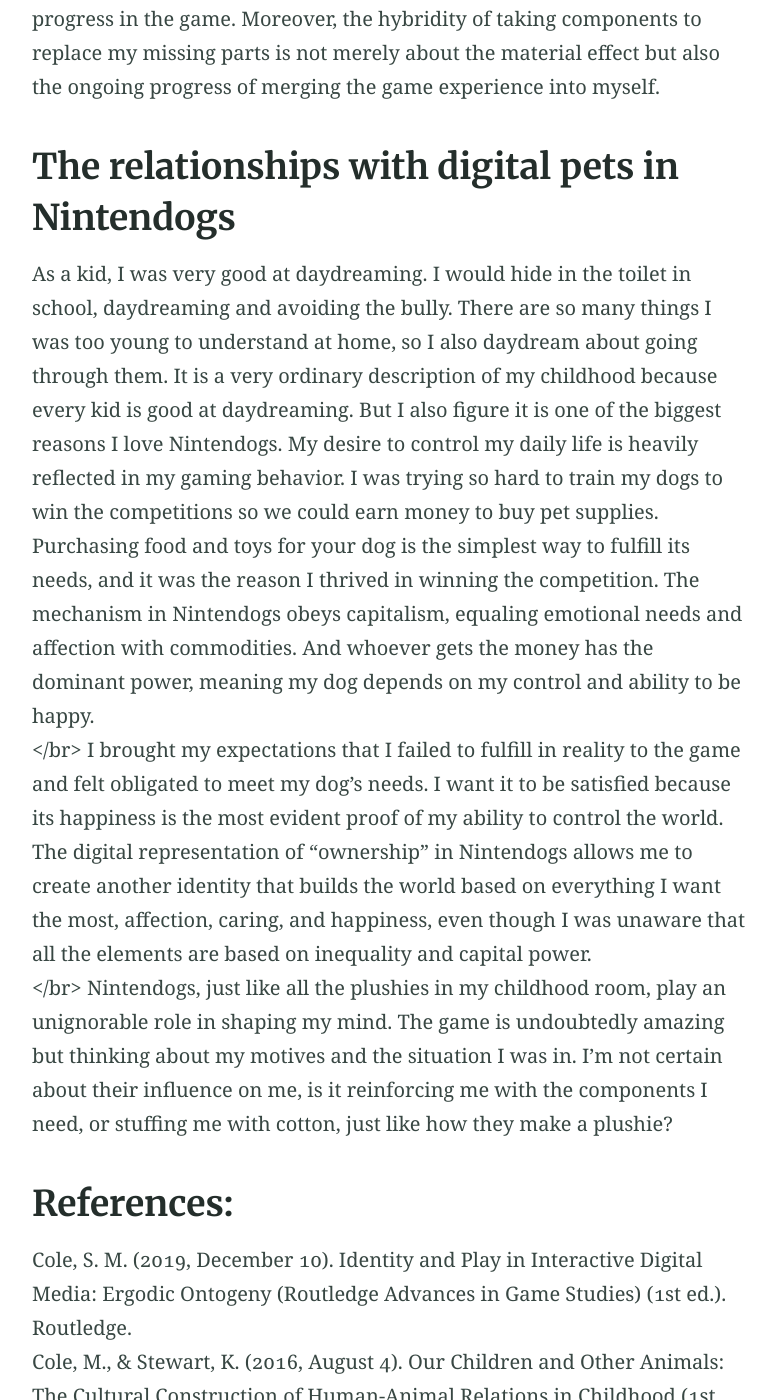
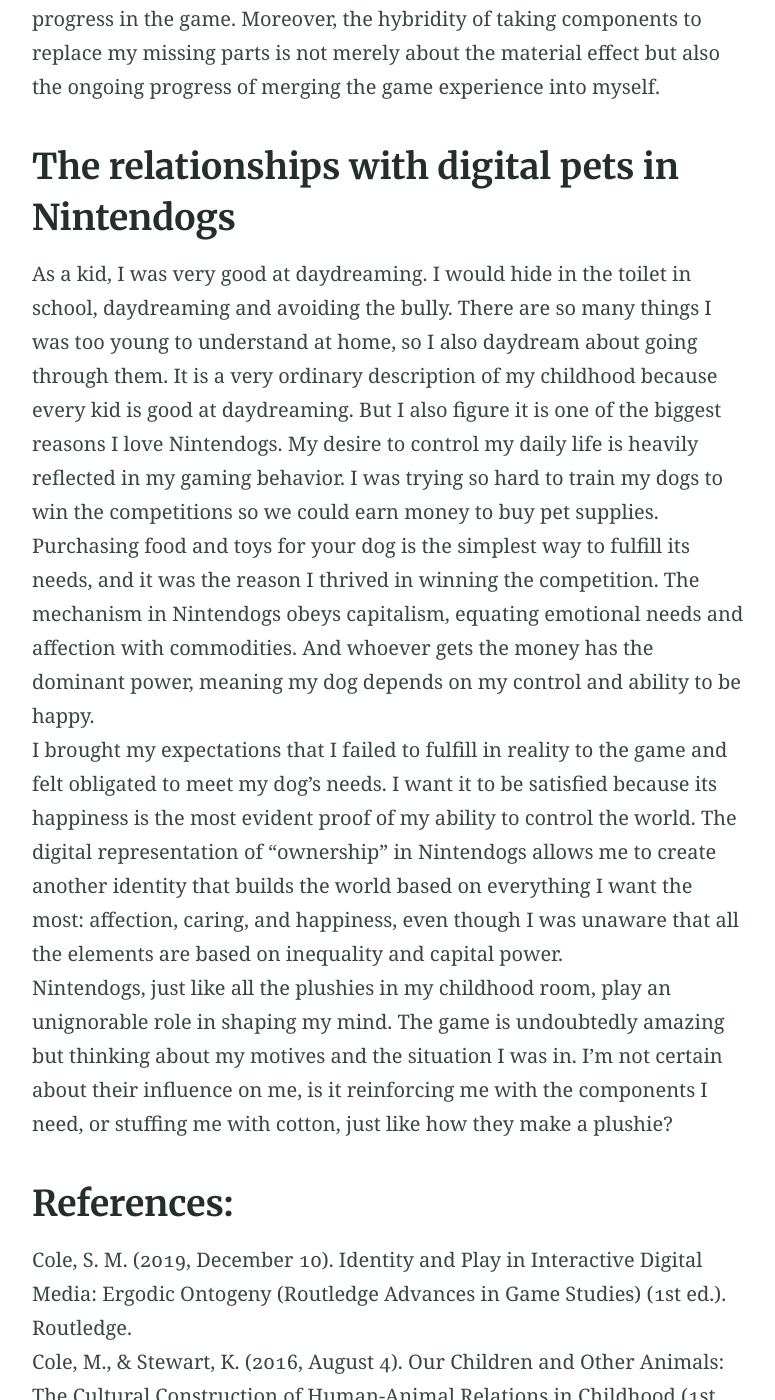
Before and after one commit to 3dithl33/3dithl33.github.io, a Jekyll site: the page built from _posts/2022-06-15-Notes-on-Nintendogs.md, in a window 1280 px wide and 1400 px high, scrolled down 1814 px. Shown: the whole window, without its empty margins (251-1026 px from the left). Built offline with Jekyll 4.4.1, drawn with Linux system fonts in a browser that asks for light colours.

Commit message:
Update 2022-06-15-Notes-on-Nintendogs.md

```diff
--- a/_posts/2022-06-15-Notes-on-Nintendogs.md
+++ b/_posts/2022-06-15-Notes-on-Nintendogs.md
@@ -11,8 +11,8 @@
 I was thrilled when my dog responded to me whenever I called its name. It is not merely a joyful gaming experience, but the function fulfilled my emotions that were neglected by reality. I always felt I lost my voice when I was a kid because no matter how hard I tried to communicate with others, it never worked. I cried a lot, used bows to scrub my violin on a daily basis, and even screamed when I got angry. But all of these noises still made me feel like nobody could hear me.Bats' echolocation helps them distinguish their position, but as a kid, I couldn't sense my existence anymore because I could never "locate" myself when I talked.<br>
 And in Nintendogs, the microphone substitutes my vocal cords to make sound so the dogs can hear me. In addition, more functions replace my human organs in the game. For example, when you pet your dog or take it out, you will control its hand through the touchable screen on your console. The incorporated and embodied gaming engagement satisfied me the most as a kid due to my failure to express myself in reality. I see the substitution as a cyborg-like phenomenon; taking Merleau-Ponty's theory from Phenomenology of Perception into account, my body and my perception are not in the relationship of agent and agency but a mutual one that is constantly integrating, even unconsciously. And now, my body is embodied by games, so my perception is also altered. The Nintendogs player version of me is a modified individual who will grow along with my progress in the game. Moreover, the hybridity of taking components to replace my missing parts is not merely about the material effect but also the ongoing progress of merging the game experience into myself.<br>
 ## The relationships with digital pets in Nintendogs
-As a kid, I was very good at daydreaming. I would hide in the toilet in school, daydreaming and avoiding the bully. There are so many things I was too young to understand at home, so I also daydream about going through them. It is a very ordinary description of my childhood because every kid is good at daydreaming. But I also figure it is one of the biggest reasons I love Nintendogs. My desire to control my daily life is heavily reflected in my gaming behavior. I was trying so hard to train my dogs to win the competitions so we could earn money to buy pet supplies. Purchasing food and toys for your dog is the simplest way to fulfill its needs, and it was the reason I thrived in winning the competition. The mechanism in Nintendogs obeys capitalism, equaling emotional needs and affection with commodities. And whoever gets the money has the dominant power, meaning my dog depends on my control and ability to be happy.<br></br>
-I brought my expectations that I failed to fulfill in reality to the game and felt obligated to meet my dog's needs. I want it to be satisfied because its happiness is the most evident proof of my ability to control the world. The digital representation of "ownership" in Nintendogs allows me to create another identity that builds the world based on everything I want the most, affection, caring, and happiness, even though I was unaware that all the elements are based on inequality and capital power.<br></br>
+As a kid, I was very good at daydreaming. I would hide in the toilet in school, daydreaming and avoiding the bully. There are so many things I was too young to understand at home, so I also daydream about going through them. It is a very ordinary description of my childhood because every kid is good at daydreaming. But I also figure it is one of the biggest reasons I love Nintendogs. My desire to control my daily life is heavily reflected in my gaming behavior. I was trying so hard to train my dogs to win the competitions so we could earn money to buy pet supplies. Purchasing food and toys for your dog is the simplest way to fulfill its needs, and it was the reason I thrived in winning the competition. The mechanism in Nintendogs obeys capitalism, equating emotional needs and affection with commodities. And whoever gets the money has the dominant power, meaning my dog depends on my control and ability to be happy.<br>
+I brought my expectations that I failed to fulfill in reality to the game and felt obligated to meet my dog's needs. I want it to be satisfied because its happiness is the most evident proof of my ability to control the world. The digital representation of "ownership" in Nintendogs allows me to create another identity that builds the world based on everything I want the most: affection, caring, and happiness, even though I was unaware that all the elements are based on inequality and capital power.<br>
 Nintendogs, just like all the plushies in my childhood room, play an unignorable role in shaping my mind. The game is undoubtedly amazing but thinking about my motives and the situation I was in. I'm not certain about their influence on me, is it reinforcing me with the components I need, or stuffing me with cotton, just like how they make a plushie?<br>
 
 ## References:
```
